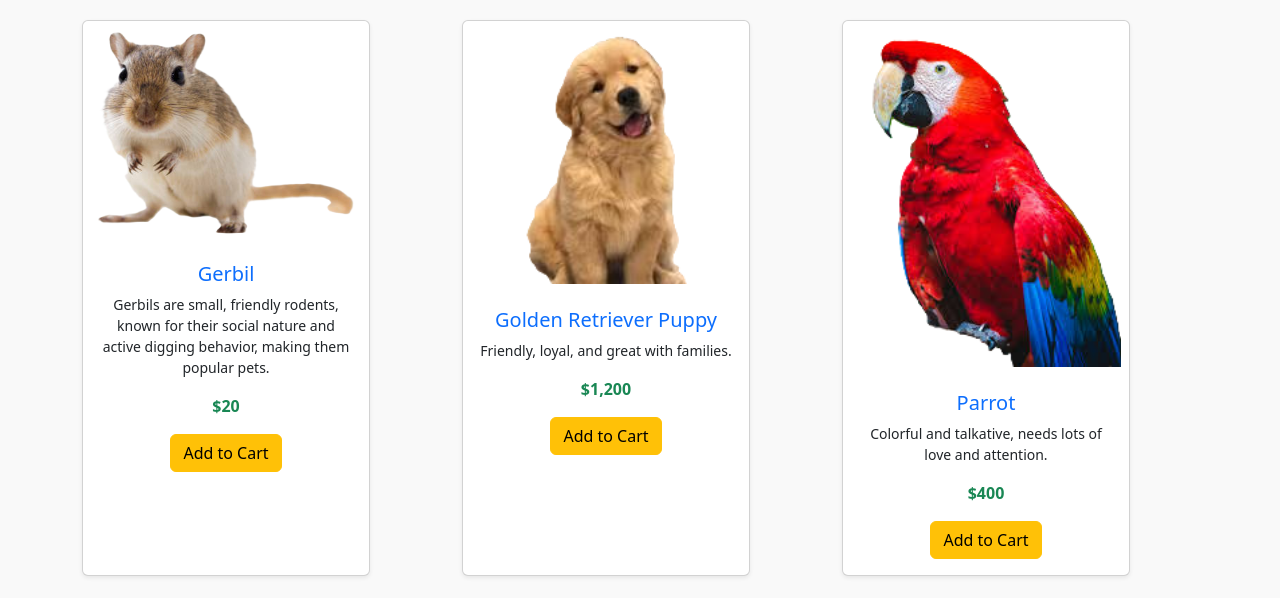
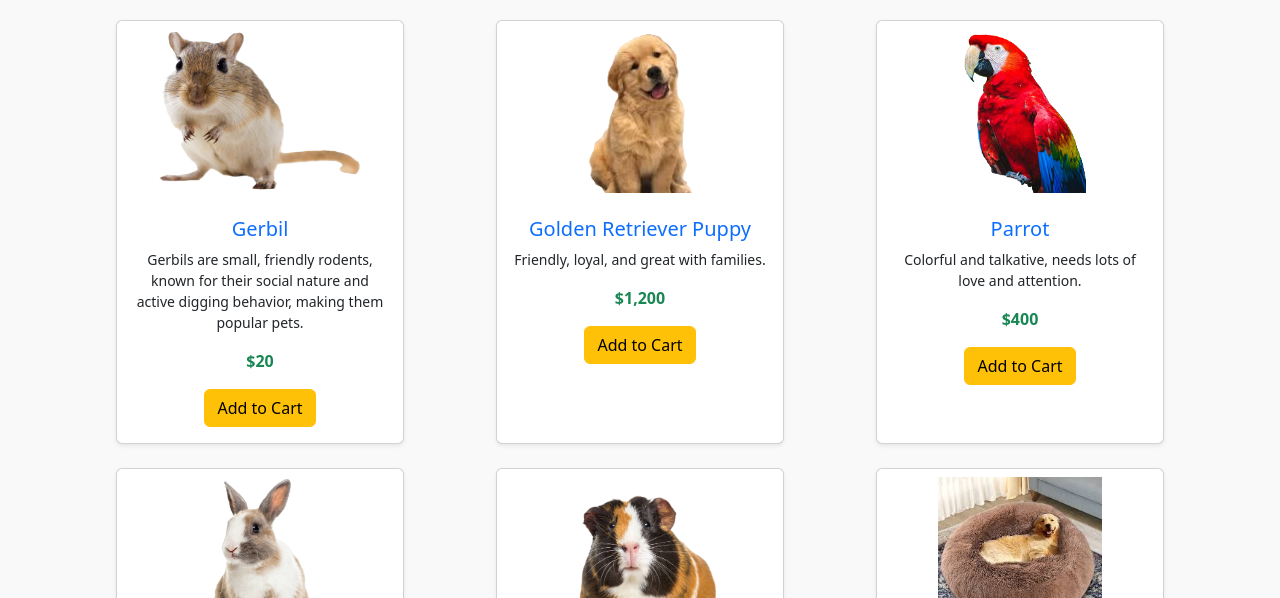
Before and after one commit to Boswecw/FurBabiespetshop, a plain HTML site: page browse.html in a window 1280 px wide. Shown: the part 146-744 px from the top of the page. Drawn offline with nearby package versions, Linux system fonts and the light colour scheme.

Commit message:
seventh push

```diff
--- a/browse.css
+++ b/browse.css
@@ -12,10 +12,12 @@
       background-color: #f9f9f9;
   }
 
-  .product-card {
-      width: 18rem;
-  }
-
+ .product-card {
+  width: 100%;
+  max-width: 18rem;
+  margin-left: auto;
+  margin-right: auto;
+}
   .nav-link:hover {
       color: var(--golden-retriever) !important;
   }
@@ -31,3 +33,20 @@
 .nav-link {
     color: #E0E0E0;
   }
+
+  .card img {
+  height: 200px;
+  object-fit: contain;
+}
+
+.card {
+  transition: transform 0.2s ease;
+}
+
+.card:hover {
+  transform: scale(1.03);
+}
+.card-img-top {
+  max-height: 180px;
+  object-fit: contain;
+}
```
Also changed, not shown: browse.html (+0 -1 lines).
